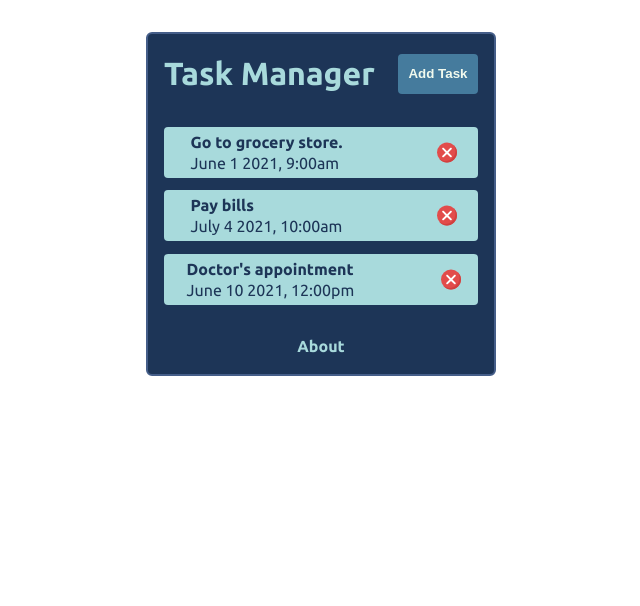
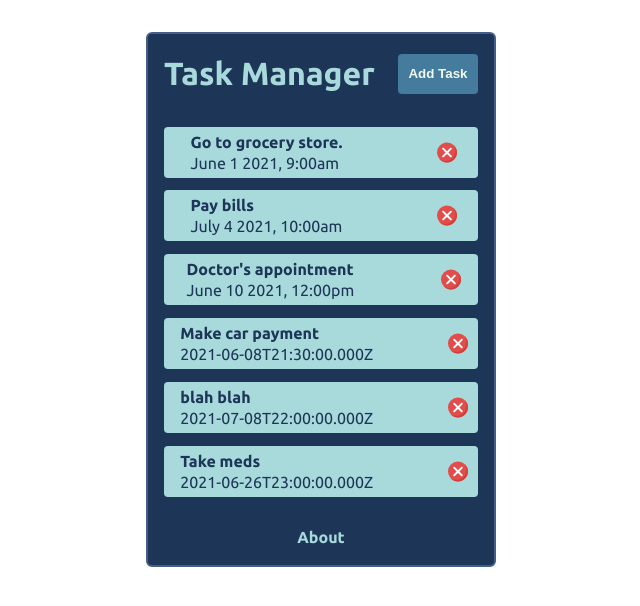
Before and after one commit to H-Bo214/task-manager, a React (Create React App) app: page / in a window 1280 px wide. Shown: the top 606 px of the page, without its empty margins (319-959 px from the left). Built offline with nearby package versions, Linux system fonts and the light colour scheme; data requests are answered from the project's data file.

Commit message:
Create apiCalls.js file, add fetchTasks, fetchTask, addTask API calls, Add displaying existing tasks on page load, create addNewTask function and passed down as a prop to Form component

```diff
--- a/db.json
+++ b/db.json
@@ -1,19 +1,40 @@
 {
   "tasks": [
-    { "id": 1,
+    {
+      "id": 1,
       "text": "Go to grocery store.",
       "date": "June 1 2021, 9:00am",
       "priority": false
     },
-    { "id": 2,
+    {
+      "id": 2,
       "text": "Pay bills",
       "date": "July 4 2021, 10:00am",
       "priority": false
     },
-    { "id": 3,
+    {
+      "id": 3,
       "text": "Doctor's appointment",
       "date": "June 10 2021, 12:00pm",
       "priority": true
+    },
+    {
+      "text": "Make car payment",
+      "date": "2021-06-08T21:30:00.000Z",
+      "priority": false,
+      "id": 4
+    },
+    {
+      "text": "blah blah",
+      "date": "2021-07-08T22:00:00.000Z",
+      "priority": false,
+      "id": 5
+    },
+    {
+      "text": "Take meds",
+      "date": "2021-06-26T23:00:00.000Z",
+      "priority": false,
+      "id": 6
     }
   ]
 }
--- a/src/apiCalls.js
+++ b/src/apiCalls.js
@@ -2,10 +2,38 @@ export function fetchTasks() {
   return fetch('http://localhost:5000/tasks')
   .then(res => {
     if (res.ok) {
-      console.log('res', res)
       return res.json()
     } else {
       throw res
     }
   })
 }
+
+export function fetchTask(id) {
+  return fetch(`http://localhost:5000/tasks${id}`)
+  .then(res => {
+    if (res.ok) {
+      return res.json()
+    } else {
+      throw res
+    }
+  })
+}
+
+export function addTask(task) {
+  return fetch('http://localhost:5000/tasks',
+  {
+    method: 'POST',
+    headers: {
+      'Content-type': 'application/json'
+    },
+    body: JSON.stringify(task)
+  })
+  .then(res => {
+    if (res.ok) {
+      return res.json()
+    } else {
+      throw res
+    }
+  })
+}
--- a/src/components/App/App.js
+++ b/src/components/App/App.js
@@ -1,27 +1,45 @@
 import { useEffect, useState } from 'react'
 import { BrowserRouter as Router, Route } from 'react-router-dom';
-import { fetchTasks } from '../../apiCalls'
+import { fetchTasks, fetchTask, addTask } from '../../apiCalls'
 import Header from '../Header/Header'
 import Form from '../Form/Form'
 import Tasks from '../Tasks/Tasks'
 import Footer from '../Footer/Footer'
 import { mockData } from '../../mockData'
 import './App.css';
-// import { fetchTasks } from '../../apiCalls';
 
 function App() {
   const [displayAddTask, setDisplayAddTask] = useState(false)
   const [tasks, setTasks] = useState([])
+  const [error, setError] = useState('')
 
+  //fetch existing tasks on page load
   useEffect(() => {
     const getTasks = async () => {
-      const allTasks = await fetchTasks()
-      setTasks(allTasks)
+      try {
+        const allTasks = await fetchTasks()
+        if (allTasks) {
+          setTasks(allTasks)
+        }
+      } catch (error) {
+        setError('An error occurred getting your tasks')
+      }
     }
     getTasks()
   }, [])
 
-
+  //add a new task
+  const addNewTask = async (task) => {
+    console.log('task', task)
+    try {
+      const newTask = await addTask(task)
+      if (newTask) {
+        setTasks([...tasks, newTask])
+      }
+    } catch (error) {
+      console.log('error', error)
+    }
+  }
 
   return (
     <Router>
@@ -31,9 +49,12 @@ function App() {
           displayAddTask={displayAddTask}
           showForm={()=> setDisplayAddTask(!displayAddTask)}
         />
+        <>
+        {error}
+        </>
         <Route exact path='/' render={(props) => (
           <>
-            {displayAddTask && <Form />}
+            {displayAddTask && <Form addNewTask={addNewTask}/>}
             <Tasks
               tasks={tasks}
               // onDelete={}
--- a/src/components/Form/Form.js
+++ b/src/components/Form/Form.js
@@ -4,20 +4,20 @@ import DatePicker from "react-datepicker"
 import "react-datepicker/dist/react-datepicker.css"
 import '../Form/Form.css'
 
-const Form = () => {
+const Form = ({ addNewTask }) => {
   const [text, setText] = useState('')
-  const [startDate, setStartDate] = useState(null)
+  const [date, setDate] = useState(null)
   const [priority, setPriority] = useState(false)
   const [error, setError] = useState(null)
 
   const onSubmit = (e) => {
     e.preventDefault()
-    if (!text || !startDate) {
+    if (!text || !date) {
       setError('Please enter a task and date.')
       return
     }
-    //API call passed down from App.js will go here.
-    setStartDate(null)
+    addNewTask({text, date, priority})
+    setDate(null)
     setText('')
     setPriority(false)
     setError(null)
@@ -46,8 +46,8 @@ const Form = () => {
         <strong>Date & Time</strong>
       </label>
       <DatePicker
-      selected={startDate}
-      onChange={(date) => setStartDate(date)}
+      selected={date}
+      onChange={(date) => setDate(date)}
       shouldCloseOnSelect={true}
       showTimeSelect
       dateFormat="MMMM d, yyyy, h:mm aa"
--- a/src/components/Tasks/Tasks.js
+++ b/src/components/Tasks/Tasks.js
@@ -2,6 +2,7 @@ import  Task  from '../Task/Task'
 import '../Tasks/Tasks.css'
 
 const Tasks = ( { tasks } ) => {
+  console.log('TASKS', tasks)
   const singleTask = tasks.map((task) => <Task  key={task.id}task={task} />)
   return (
     <section className='all-tasks'>
```
